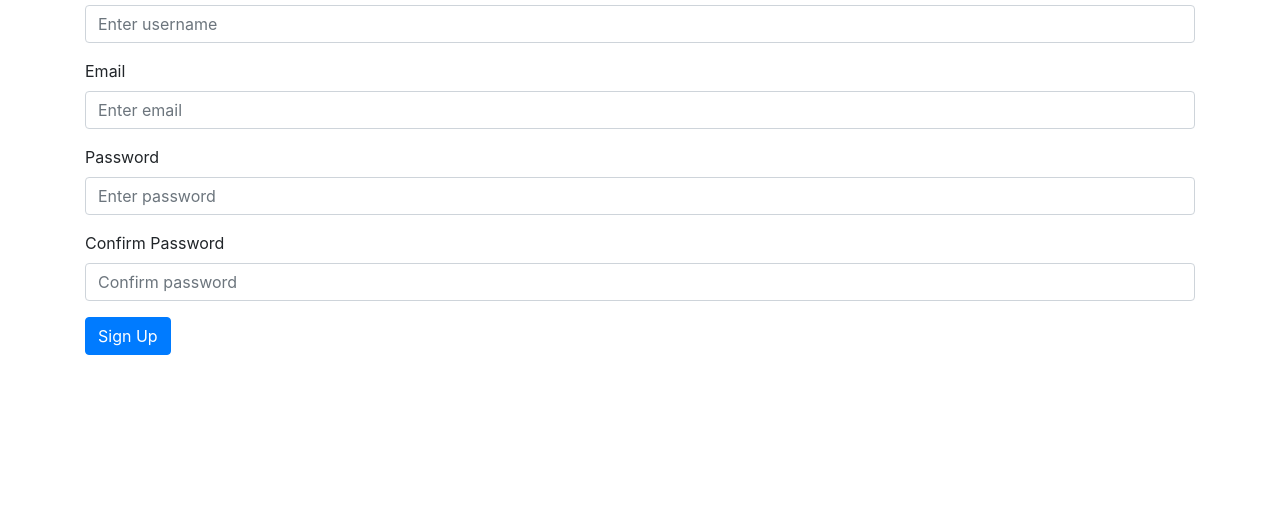
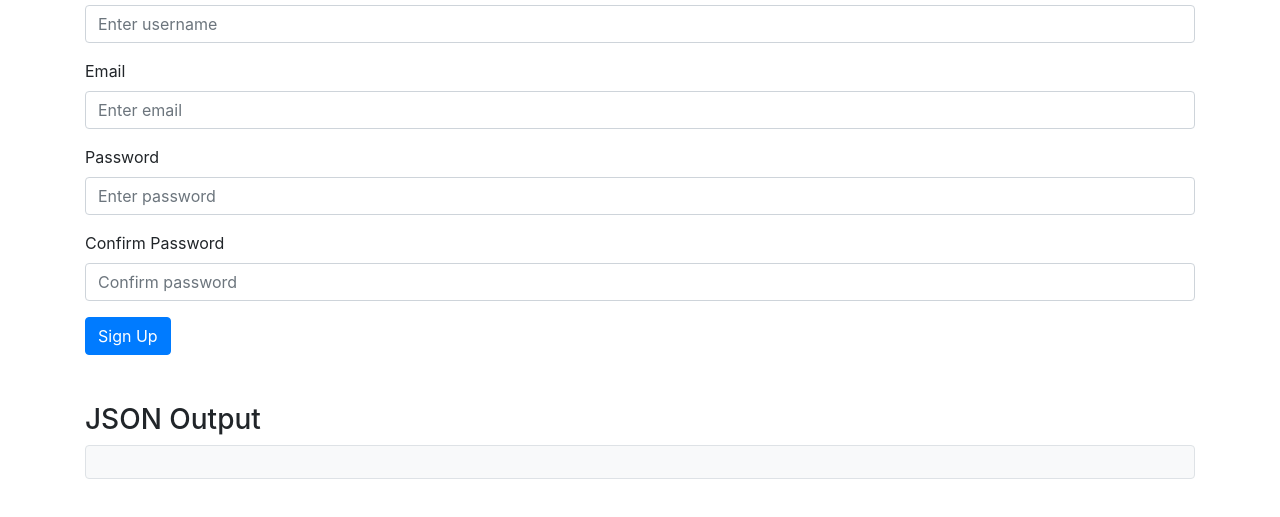
Before and after one commit to JordanBorrero/SoloLab_JavaScript, a plain HTML site: page index.html in a window 1280 px wide. Shown: the part 121-638 px from the top of the page. Drawn offline with nearby package versions, Linux system fonts and the light colour scheme.

Commit message:
Update index.html

```diff
--- a/index.html
+++ b/index.html
@@ -30,6 +30,9 @@
             <button type="submit" class="btn btn-primary">Sign Up</button>
         </form>
         <div id="errorMessage" class="text-danger mt-3"></div>
+
+        <h3 class="mt-5">JSON Output</h3>
+        <pre id="jsonOutput" class="bg-light p-3 border rounded"></pre>
     </div>
 
     <script src="script.js"></script>
```
